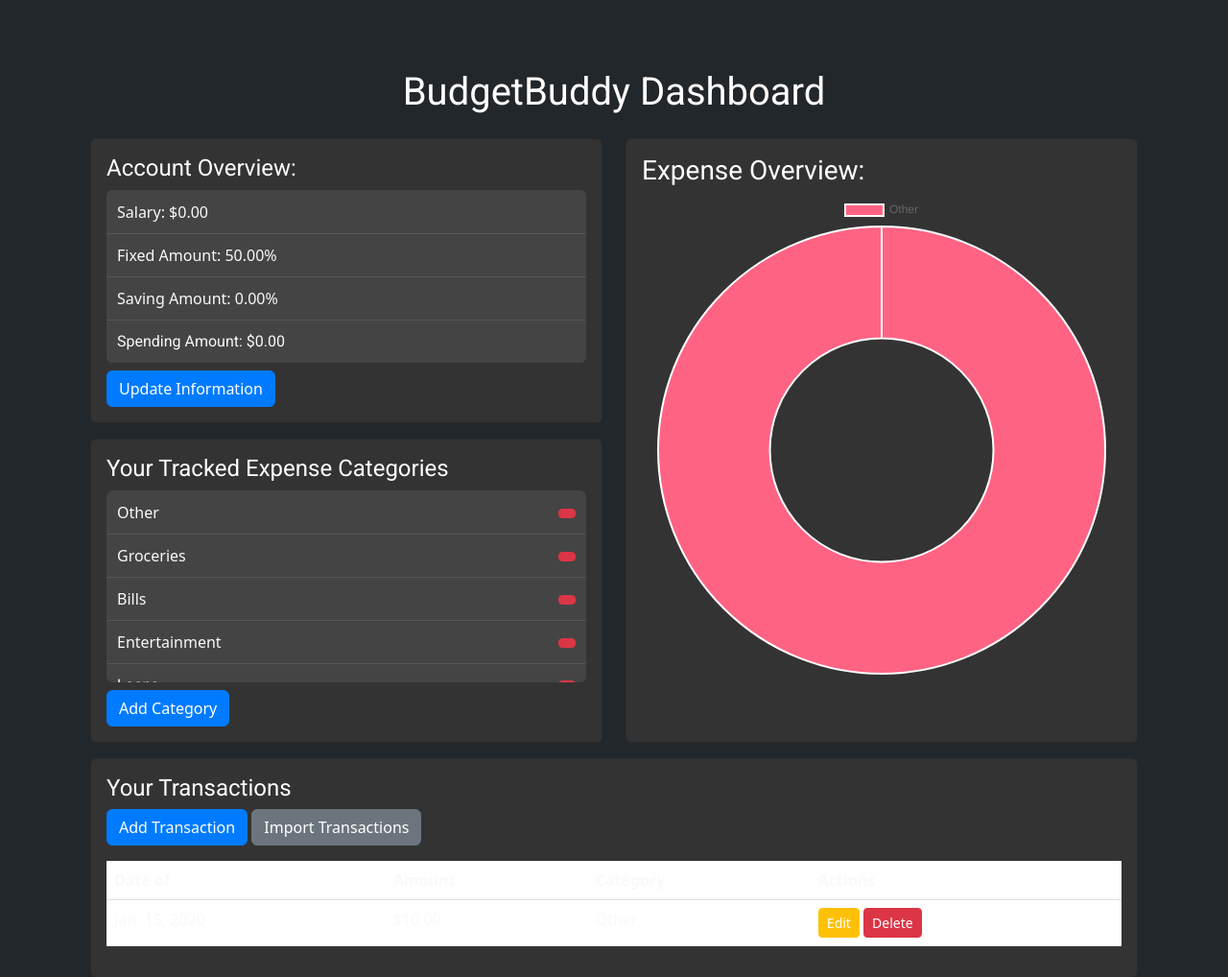
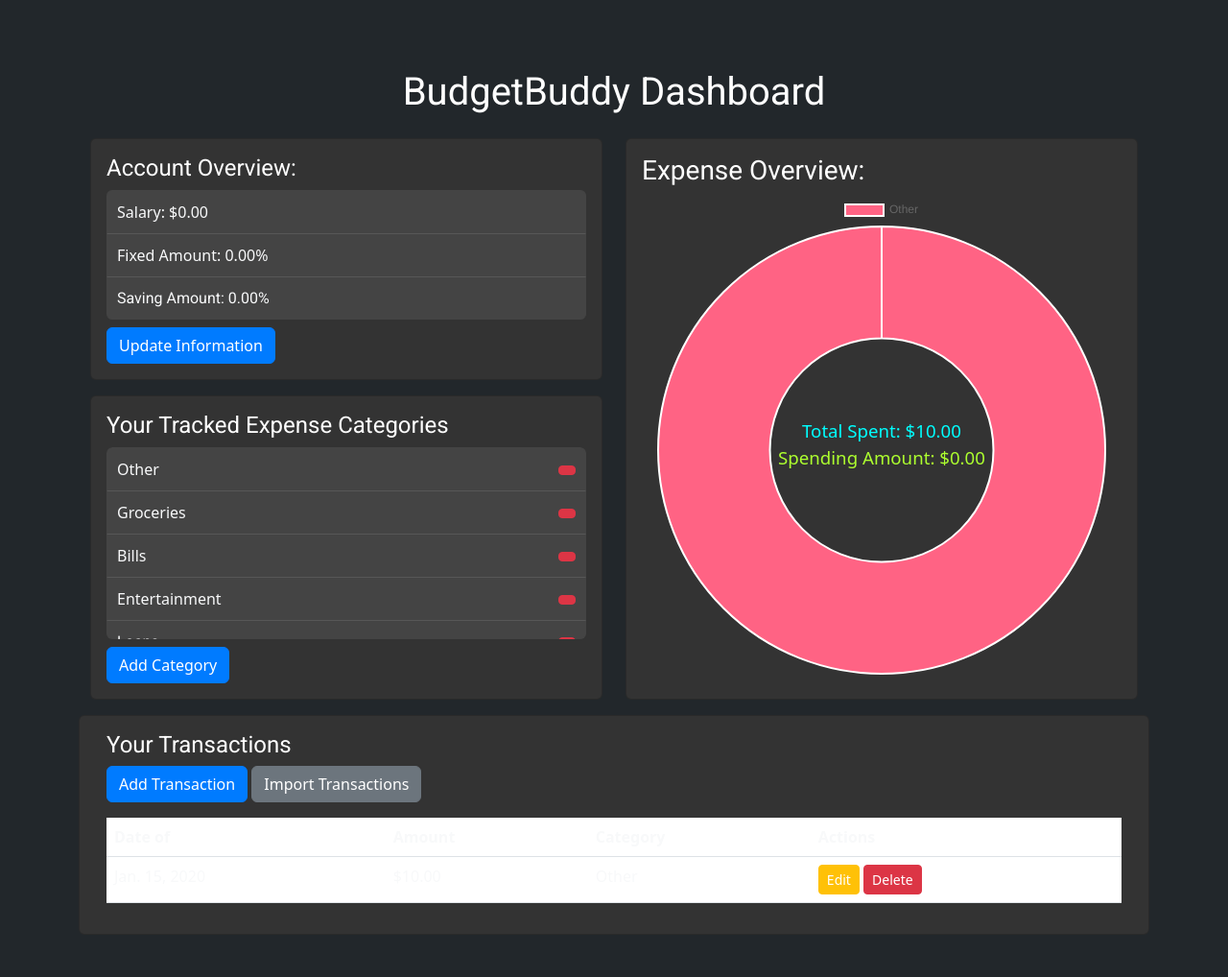
Before and after one commit to benglish24/Group5BudgetBuddy, a Django app: page /dashboard/ in a window 1280 px wide. Shown: the part 56-1074 px from the top of the page at 96% size. After the commit the page ends 1029 px from the top, so only its background shows below. Run offline with Django 3.2, Linux system fonts and the light colour scheme; a user stored in the database is signed in; data comes from the database, SQL or seed files in the repository; tables that the repository leaves empty hold one stand-in row (values such as "Sample post"); some libraries are stand-ins or nearby versions.

Commit message:
Moved spending/spent location inside doughnut

```diff
--- a/budget-buddy/user_dashboard/forms.py
+++ b/budget-buddy/user_dashboard/forms.py
@@ -51,4 +51,4 @@ class CategoryReplacementForm(forms.Form):
 class SalaryForm(ModelForm):
     class Meta:
         model = UserDashboard
-        fields = ['salary', 'saving_percentage']
+        fields = ['salary', 'fixed_percentage','saving_percentage']
--- a/budget-buddy/user_dashboard/models.py
+++ b/budget-buddy/user_dashboard/models.py
@@ -14,6 +14,7 @@ class UserDashboard(models.Model):
         if self.salary * (self.saving_percentage / 100) == 0:
             return 0
         budget = self.salary * (self.saving_percentage / 100)
+        budget = self.salary - budget
 
         # You can add more calculations based on your specific requirements
         return budget
@@ -28,7 +29,6 @@ class UserDashboard(models.Model):
     def save(self, *args, **kwargs):
         # Calculate and update spending when saving UserDashboard instance
         self.spending = self.calculate_budget()
-        self.fixed_percentage = 50.00
         super().save(*args, **kwargs)
 
     def __str__(self):
--- a/budget-buddy/user_dashboard/templates/user_dash.html
+++ b/budget-buddy/user_dashboard/templates/user_dash.html
@@ -20,7 +20,6 @@
                       <li class="list-group-item text-light">Salary: ${{ dashboard.salary|floatformat:2|intcomma }}</li>
                       <li class="list-group-item text-light">Fixed Amount: {{ dashboard.fixed_percentage }}%</li>
                       <li class="list-group-item text-light">Saving Amount: {{ dashboard.saving_percentage }}%</li>
-                      <li class="list-group-item text-light">Spending Amount: ${{ dashboard.spending|floatformat:2|intcomma }}</li>
                   </ul>
                   <a href="{% url 'update_information' %}" class="btn btn-primary btn mt-2">Update Information</a>
               </div>
@@ -54,11 +53,17 @@
         <div class="card mb-3 flex-grow-1">
             <div class="card-body">
                 <h3 class="card-title">Expense Overview:</h3>
+                <div style="position: relative;">
                     <canvas id="doughnutChart" width="250" height="250"></canvas>
+                    <div style="position: absolute; top: 52%; left: 50%; transform: translate(-50%, -50%); text-align: center;">
+                        <div style = "color:aqua; font-size: 14pt;" >Total Spent: ${{ total_amount|floatformat:2|intcomma }}</div>
+                        <div style = "color:greenyellow; font-size: 14pt;">Spending Amount: ${{ dashboard.spending|floatformat:2|intcomma }}</div>
                     </div>
                 </div>
             </div>
         </div>
+      </div>
+
 
     <!-- Transactions Card -->
     <div class="card">
```
Lines whose indentation alone changed are shown as unchanged.
